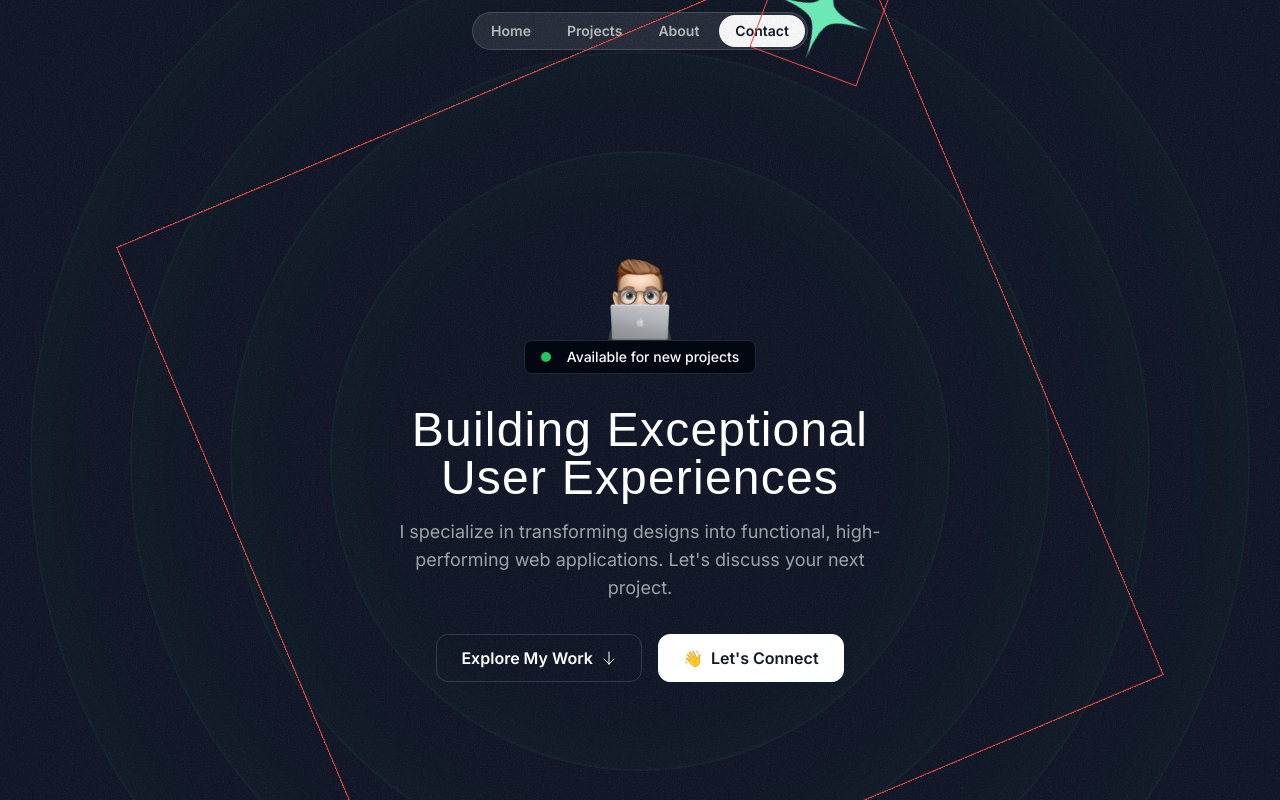
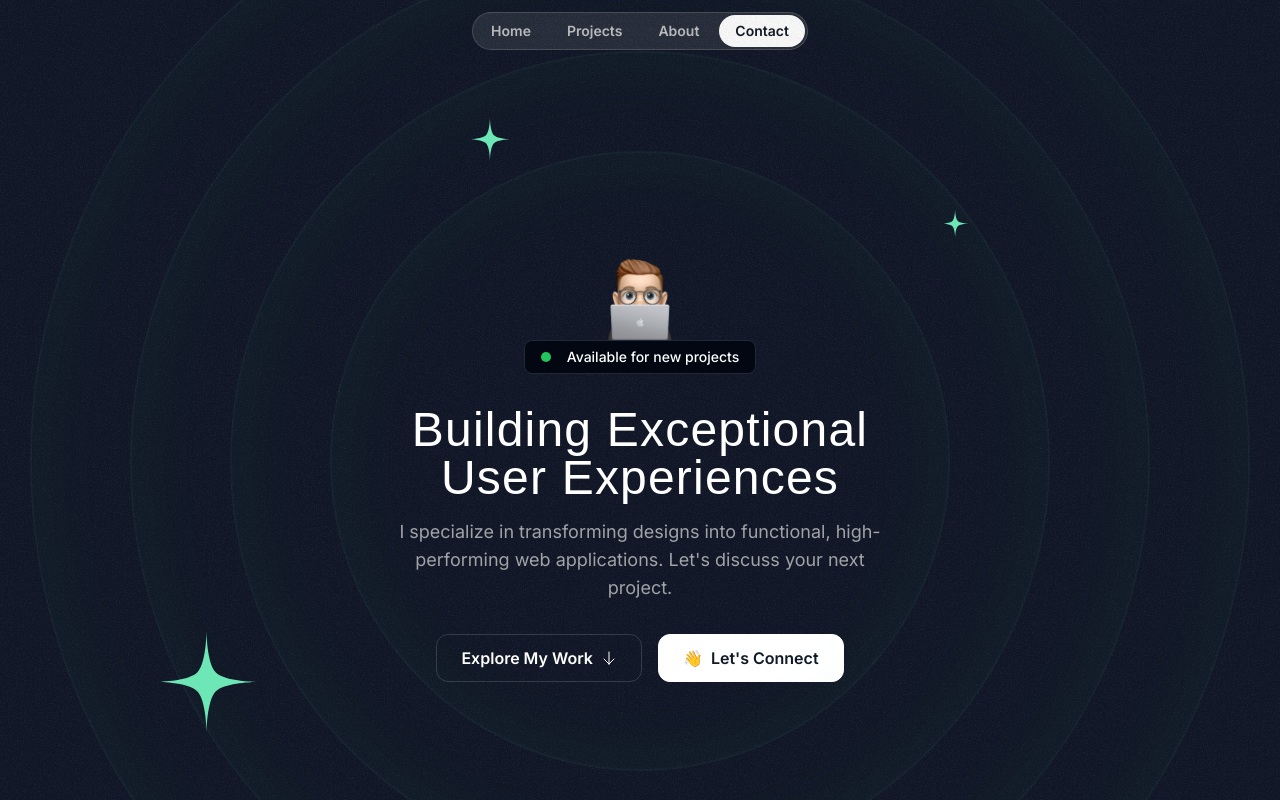
Before and after one commit to saaranganand/website, a Next.js app: page / in a window 1280 px wide. Shown: the top 800 px of the page. Built offline with nearby package versions, Linux system fonts and the light colour scheme; a web font is replaced by a local one.

Commit message:
componentize stars

```diff
--- /dev/null
+++ b/src/components/HeroOrbit.tsx
@@ -0,0 +1,29 @@
+import { PropsWithChildren } from "react"
+
+export const HeroOrbit = ({
+    children,
+    size,
+    rotation
+}: PropsWithChildren<{ size: number; rotation: number; }>) => {
+    return (
+    <div className='absolute left-1/2 top-1/2 -translate-x-1/2 -translate-y-1/2 '>
+      { /* {centering} */ }
+      <div
+        className=''
+        style={{
+            transform: `rotate(${rotation}deg)`,
+            height: `${size}px`,
+            width: `${size}px`
+        }}>
+        { /* {orbit} */ }
+        <div
+            className="inline-flex"
+            style={{
+                transform: `rotate(${rotation * -1}deg)`
+            }}>
+          {children}
+        </div>
+      </div>
+    </div>
+    )
+}
--- a/src/sections/Hero.tsx
+++ b/src/sections/Hero.tsx
@@ -3,6 +3,7 @@
 import ArrowDown from '@/assets/icons/arrow-down.svg';
 import grainImage from '@/assets/images/grain.jpg';
 import StarIcon from '@/assets/icons/star.svg'
+import { HeroOrbit } from '@/components/HeroOrbit';
 
 export const HeroSection = () => {
   return (
@@ -12,16 +13,16 @@
     <div className='size-[820px] hero-ring'></div>
     <div className='size-[1020px] hero-ring'></div>
     <div className='size-[1220px] hero-ring'></div>
-    <div className='absolute left-1/2 top-1/2 -translate-x-1/2 -translate-y-1/2 '>
-      { /* {centering} */ }
-      <div className='border border-red-500 size-[800px] animate-spin [animation-duration:30s]'>
-        { /* {orbit} */ }
-        <div className="border border-red-500 inline-flex animate-spin [animation-duration:5s]">
-          { /* {individual rotation} */ }
-          <StarIcon className="size-28 text-emerald-300"/>
-        </div>
-      </div>
-    </div>
+
+    <HeroOrbit size={800} rotation={-72}>
+      <StarIcon className="size-28 text-emerald-300"/>
+    </HeroOrbit>
+    <HeroOrbit size={550} rotation={20}>
+      <StarIcon className="size-12 text-emerald-300" />
+    </HeroOrbit>
+    <HeroOrbit size={590} rotation={98}>
+      <StarIcon className="size-8 text-emerald-300" />
+    </HeroOrbit>
     <div className="container">
       <div className='flex flex-col items-center'>
         <Image src={memojiImage} className='size-[100px]' alt="Person peeking from behind laptop" />
```
